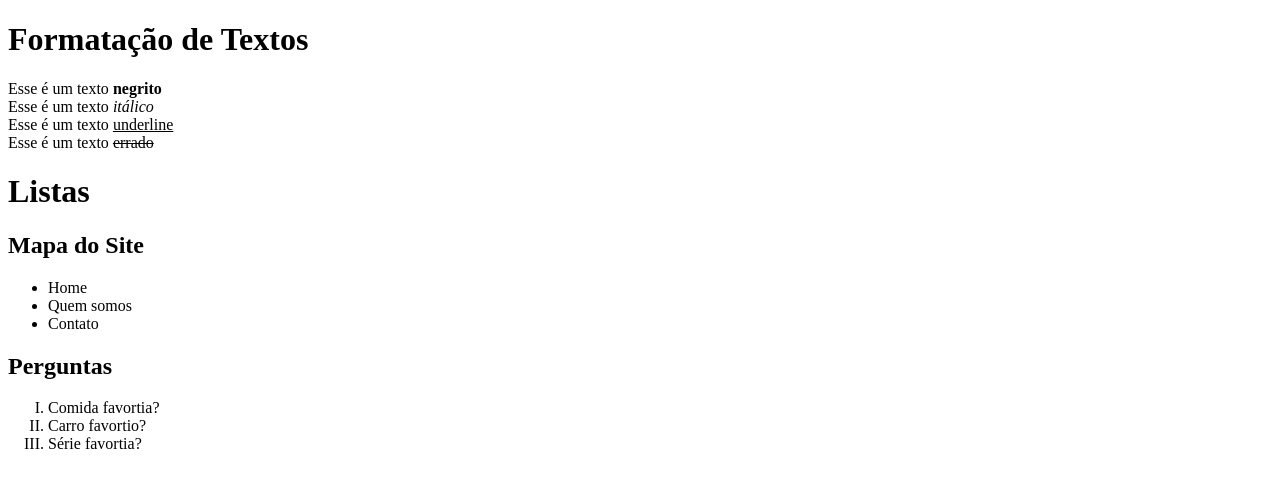
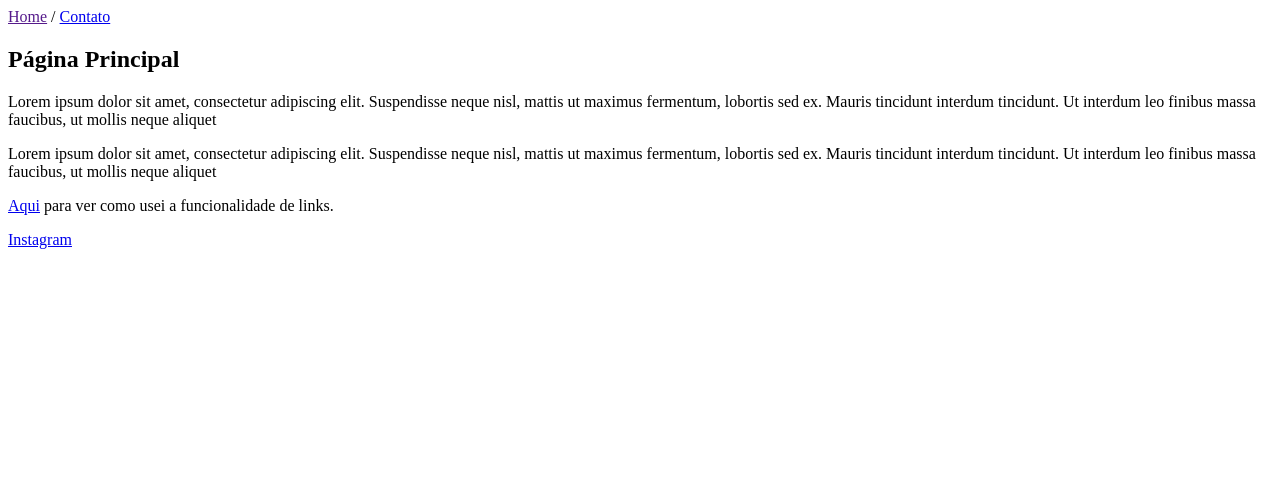
Before and after one commit to FelipeRodriguesPinheiro/Aulas-Curso-Front-End, a plain HTML site: page index.html in a window 1280 px wide. Drawn offline with Linux system fonts and the light colour scheme.

Commit message:
Aprendendo a usar links

```diff
--- a/index.html
+++ b/index.html
@@ -1,44 +1,26 @@
-<!doctype html>
+<!DOCTYPE html>
+<html lang="pt-br">
+<head>
+	<meta charset="UTF-8">
+	<meta name="viewport" content="width=device-width, initial-scale=1.0">
+	<title>Página Principal</title>
+</head>
+<body>
 
-<html>
+	<a href="">Home</a>
+	/
+	<a href="contato.html">Contato</a>
 
-	<head>
-		<title>
-			Meu site
-		</title>
-		<meta charset="utf-8">
-	</head>
+	<h2>Página Principal</h2>
+	<p>
+		Lorem ipsum dolor sit amet, consectetur adipiscing elit. Suspendisse neque nisl, mattis ut maximus fermentum, lobortis sed ex. Mauris tincidunt interdum tincidunt. Ut interdum leo finibus massa faucibus, ut mollis neque aliquet
+	</p>
 
-	<body>
+	<p>Lorem ipsum dolor sit amet, consectetur adipiscing elit. Suspendisse neque nisl, mattis ut maximus fermentum, lobortis sed ex. Mauris tincidunt interdum tincidunt. Ut interdum leo finibus massa faucibus, ut mollis neque aliquet
+	</p>
+	<a href="links.html">Aqui</a> para ver como usei a funcionalidade de links.
 
-		<h1>Formatação de Textos</h1>
+	<p><a href="https://www.instagram.com/lipex.lipe/">Instagram</a></p>
 
-		Esse é um texto <strong>negrito</strong> <br>
-		Esse é um texto <em>itálico</em> <br>
-		Esse é um texto <u>underline</u><br>
-		Esse é um texto <strike>errado</strike> <br>
-	</body>
-
-	<body>
-
-		<h1>Listas</h1>
-
-		<h2>Mapa do Site</h2>
-		<!-- Lista não ordenada: circle, square, disc -->
-		<ul type="disc">
-			<li>Home</li>
-			<li>Quem somos</li>
-			<li>Contato</li>
-		</ul>
-
-		<h2>Perguntas</h2>
-		<!-- Lista ordenada: 1, A, a, I, i -->
-		<ol type="I">
-			<li>Comida favortia?</li>
-			<li>Carro favortio?</li>
-			<li>Série favortia?</li>
-		</ol>
-
-	</body>
-
+</body>
 </html>
```
Also changed, not shown: Textos.html (added, +44 -0 lines), contato.html (added, +19 -0 lines), links.html (added, +23 -0 lines).
